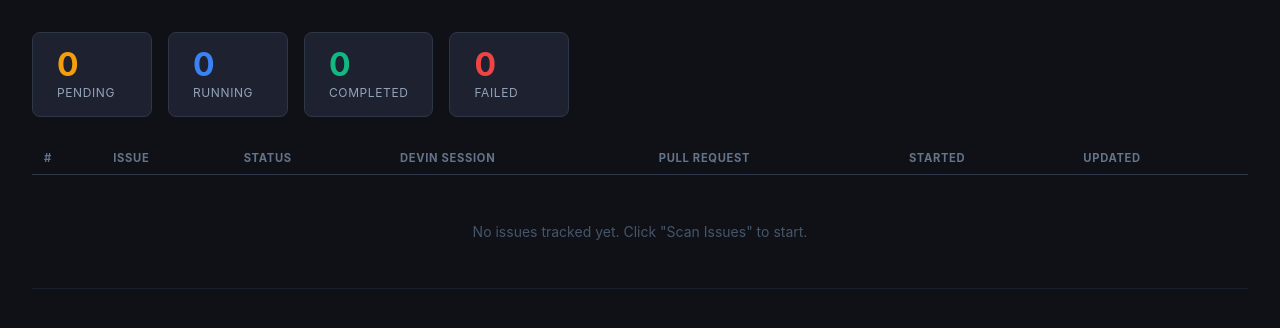
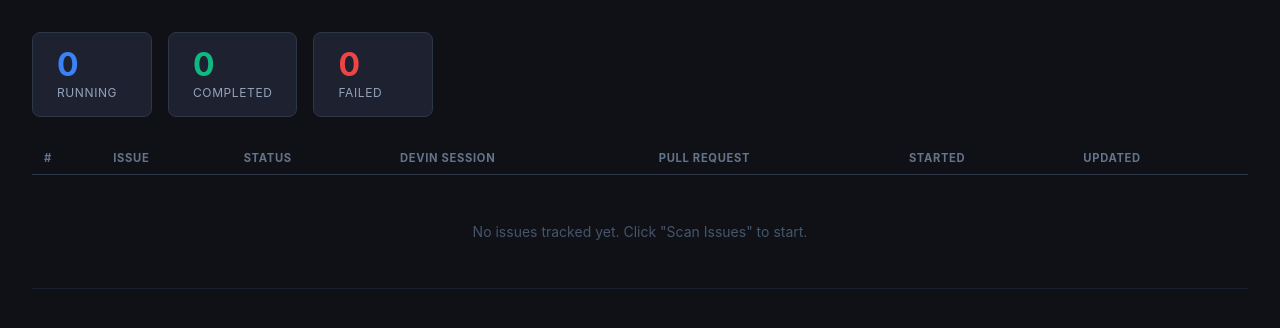
Before and after one commit to dsj976/devin-remediation-service, a FastAPI app: page / in a window 1280 px wide. Shown: the part 63-391 px from the top of the page. Run offline with FastAPI, Linux system fonts and the light colour scheme; data that the repository does not hold is empty.

Commit message:
remove pending status and set initial status to running

```diff
--- a/app/main.py
+++ b/app/main.py
@@ -55,7 +55,7 @@ def _process_issue(issue: dict, force_retry: bool = False) -> None:
 
     # 4. Create a new Devin session
     log.info("Creating Devin session for issue #%d: %s", number, title)
-    store.upsert(number, title=title, issue_url=issue_url, status="pending")
+    store.upsert(number, title=title, issue_url=issue_url, status="running")
     try:
         result = devin.create_session(number, title, body)
         session_id = result.get("session_id") or result.get("id")
--- a/app/store.py
+++ b/app/store.py
@@ -11,7 +11,7 @@ _lock = threading.Lock()
 #   "issue_url": str,
 #   "session_id": str | None,
 #   "session_url": str | None,
-#   "status": "pending" | "running" | "completed" | "failed",
+#   "status": "running" | "completed" | "failed",
 #   "pr_url": str | None,
 #   "created_at": str (ISO),
 #   "updated_at": str (ISO),
@@ -33,7 +33,7 @@ def upsert(issue_number: int, **kwargs) -> dict:
                 "issue_url": kwargs.get("issue_url", ""),
                 "session_id": None,
                 "session_url": None,
-                "status": "pending",
+                "status": "running",
                 "pr_url": None,
                 "created_at": _now(),
                 "updated_at": _now(),
--- a/app/templates/index.html
+++ b/app/templates/index.html
@@ -85,7 +85,6 @@
       letter-spacing: 0.05em;
     }
 
-    .card.pending   .count { color: #f59e0b; }
     .card.running   .count { color: #3b82f6; }
     .card.completed .count { color: #10b981; }
     .card.failed    .count { color: #ef4444; }
@@ -128,7 +127,6 @@
       letter-spacing: 0.04em;
     }
 
-    .badge-pending   { background: #451a03; color: #fbbf24; }
     .badge-running   { background: #1e3a8a; color: #93c5fd; }
     .badge-completed { background: #064e3b; color: #6ee7b7; }
     .badge-failed    { background: #450a0a; color: #fca5a5; }
@@ -200,7 +198,7 @@
     }
 
     function renderSummary(rows) {
-      const counts = { pending: 0, running: 0, completed: 0, failed: 0 };
+      const counts = { running: 0, completed: 0, failed: 0 };
       rows.forEach(r => { if (counts[r.status] !== undefined) counts[r.status]++; });
       const el = document.getElementById('summary');
       el.innerHTML = Object.entries(counts).map(([k, v]) =>
```
